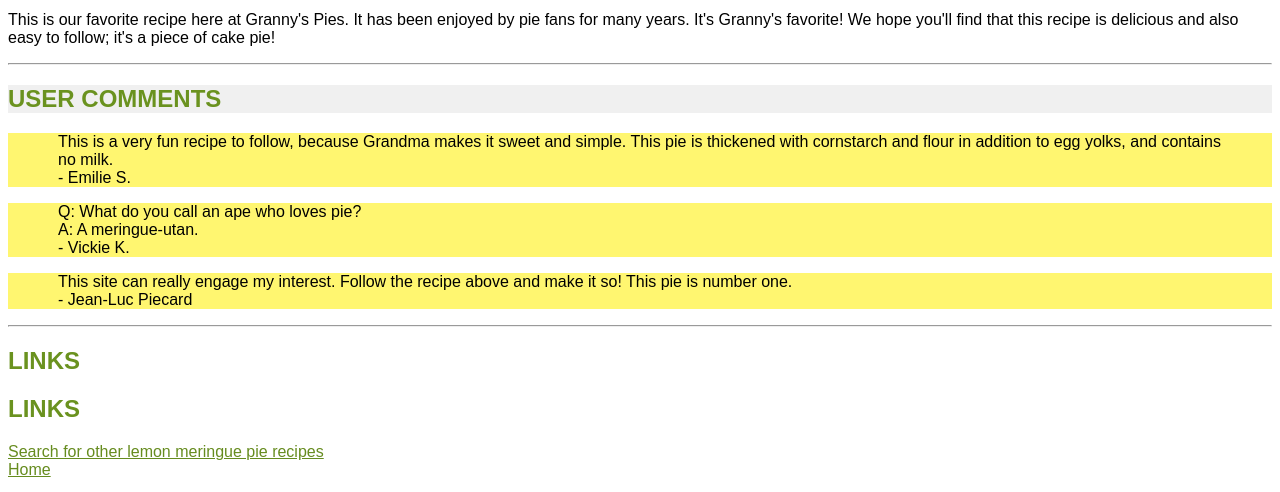
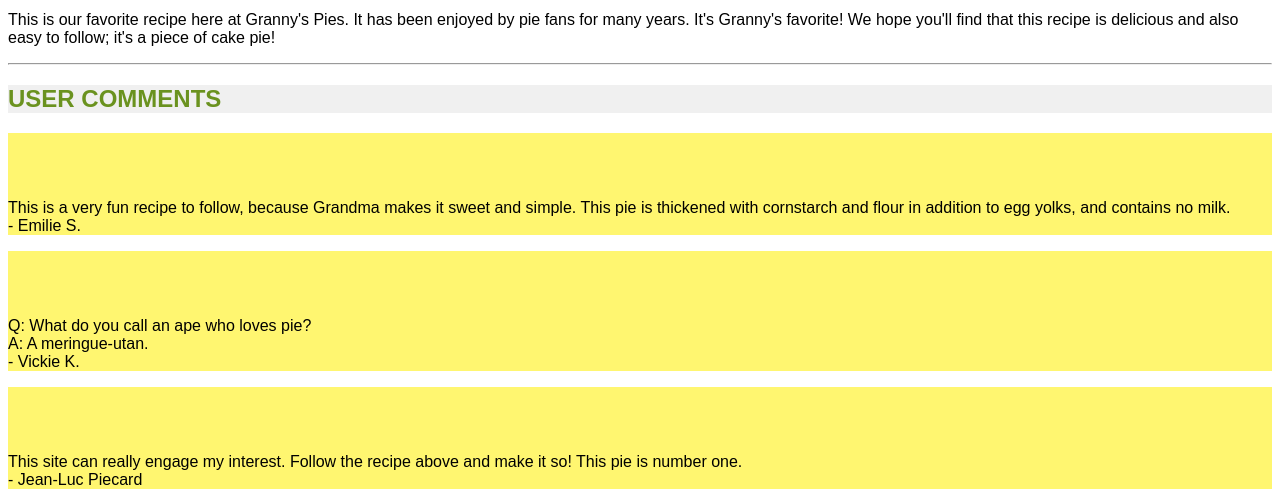
Before and after one commit to Perry-code-luigi/Perry-code-luigi.github.io, a plain HTML site: page w1d2recipe/index.html in a window 1280 px wide. Shown: the part 1100-1592 px from the top of the page. Drawn offline with Linux system fonts and the light colour scheme; grey boxes are pictures that could not be loaded.

Commit message:
fixed some bugs

```diff
--- a/w1d2recipe/index.css
+++ b/w1d2recipe/index.css
@@ -19,8 +19,8 @@ a:visited{
 }
 .comment{
     background-color: #fff670;
-    padding-left: 50px;
-    padding-right:50px;
+ padding-top: 50px;
+ padding-right: 30px;
 }
 .footer{
 text-align: right;
```
